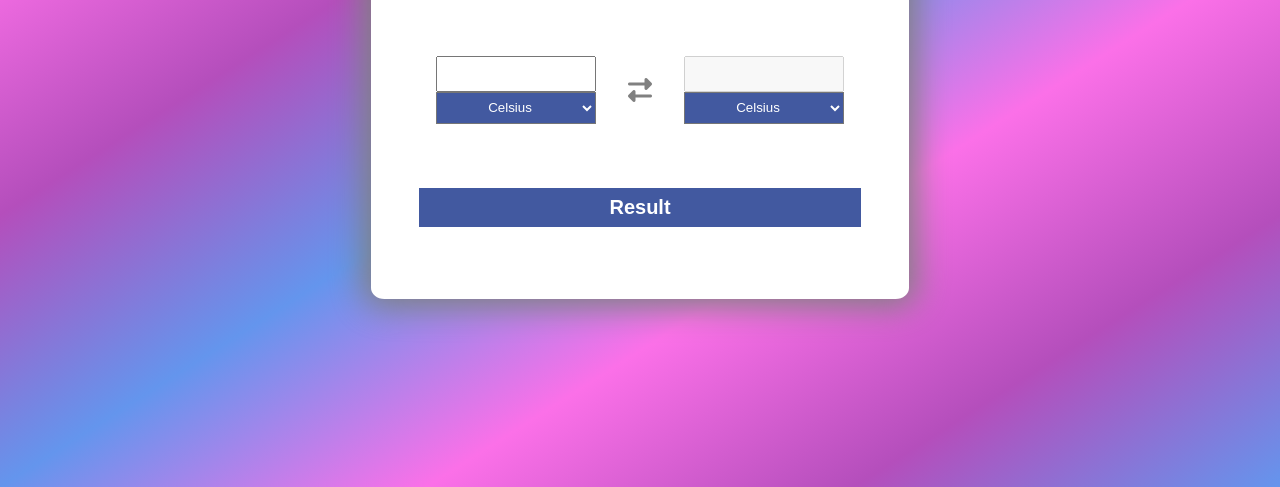
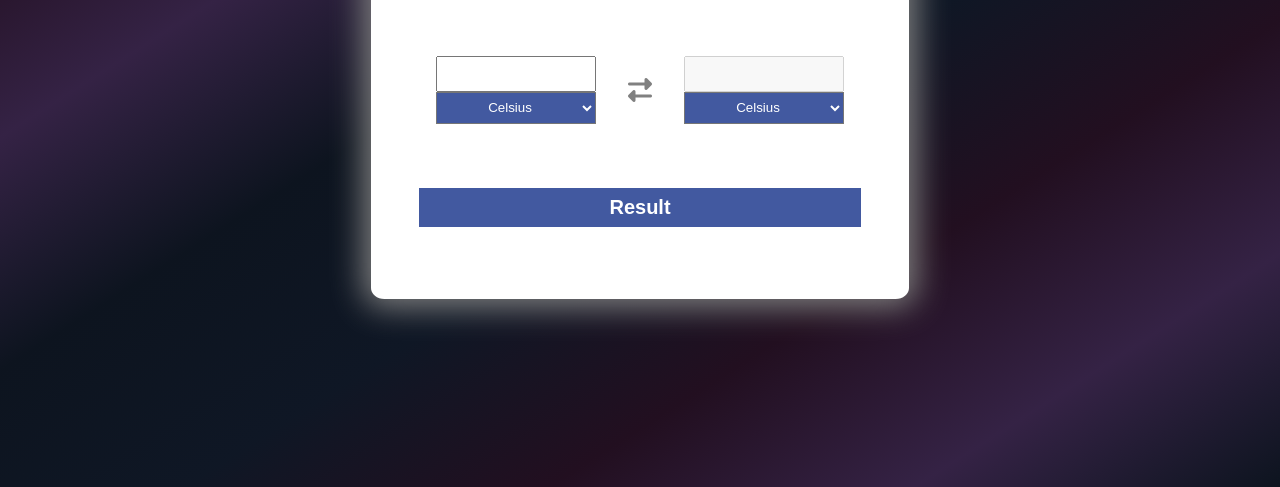
Before and after one commit to 03ShreyanshGoel/tempConverter, a plain HTML site: page index.html in a window 1280 px wide. Shown: the part 329-816 px from the top of the page. Drawn offline with Linux system fonts and the light colour scheme.

Commit message:
styles.css

```diff
--- a/styles.css
+++ b/styles.css
@@ -9,7 +9,7 @@ body{
     align-items: center;
     font-family:'Segoe UI', Tahoma, Geneva, Verdana, sans-serif;
     background-color: cornflowerblue;
-    background-image: linear-gradient(to bottom right,cornflowerblue,rgb(251, 112, 232),rgba(193, 67, 180, 0.862),cornflowerblue,rgb(251, 112, 232),rgba(193, 67, 180, 0.862),cornflowerblue);
+    background-image: linear-gradient(to bottom right,rgb(15, 23, 37),rgb(34, 15, 32),rgba(45, 16, 42, 0.862),rgb(13, 20, 31),rgb(15, 23, 37),rgb(34, 15, 32),rgba(45, 16, 42, 0.862),rgb(13, 20, 31));
 }
 
 .container{
```
